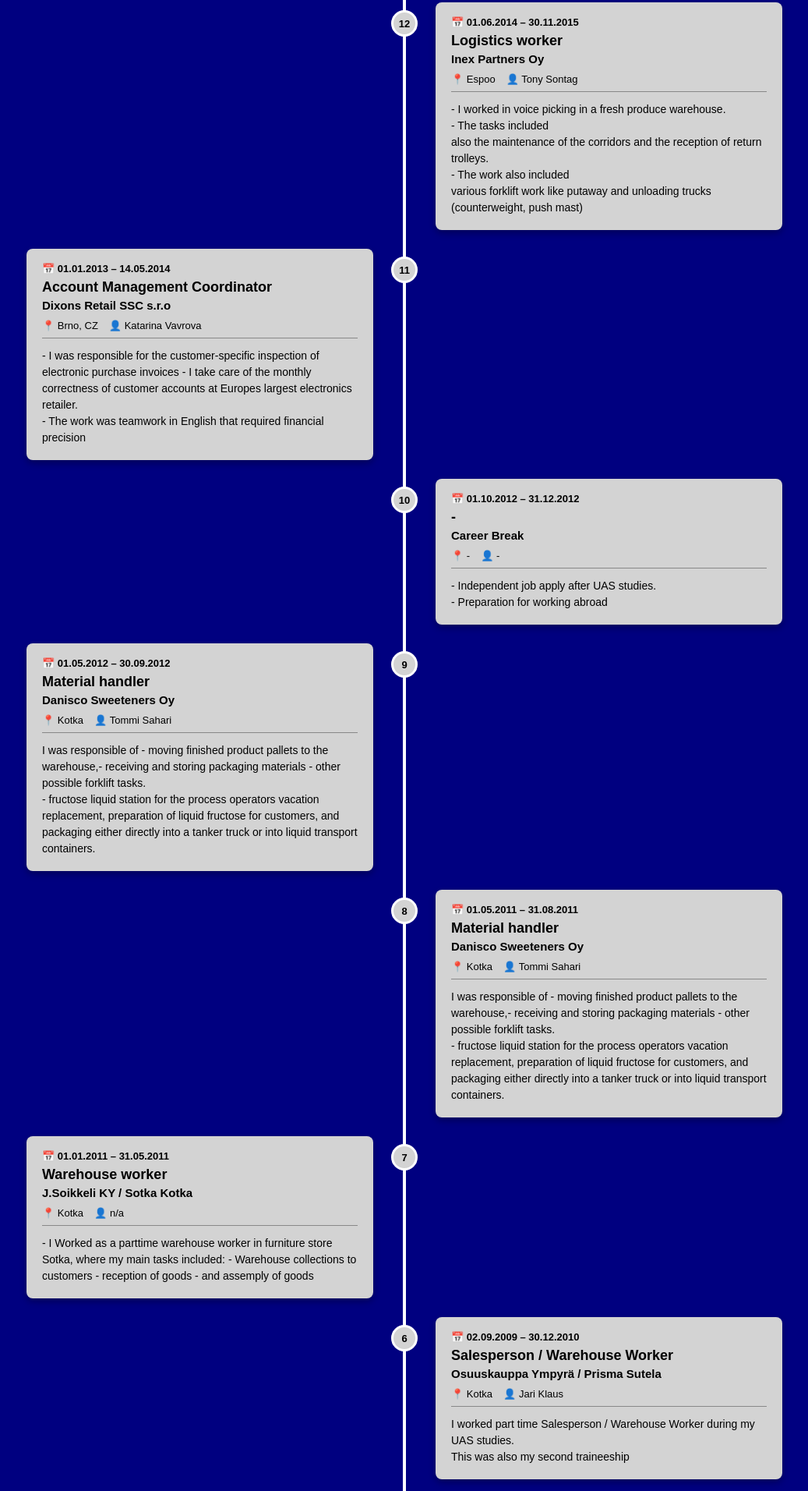
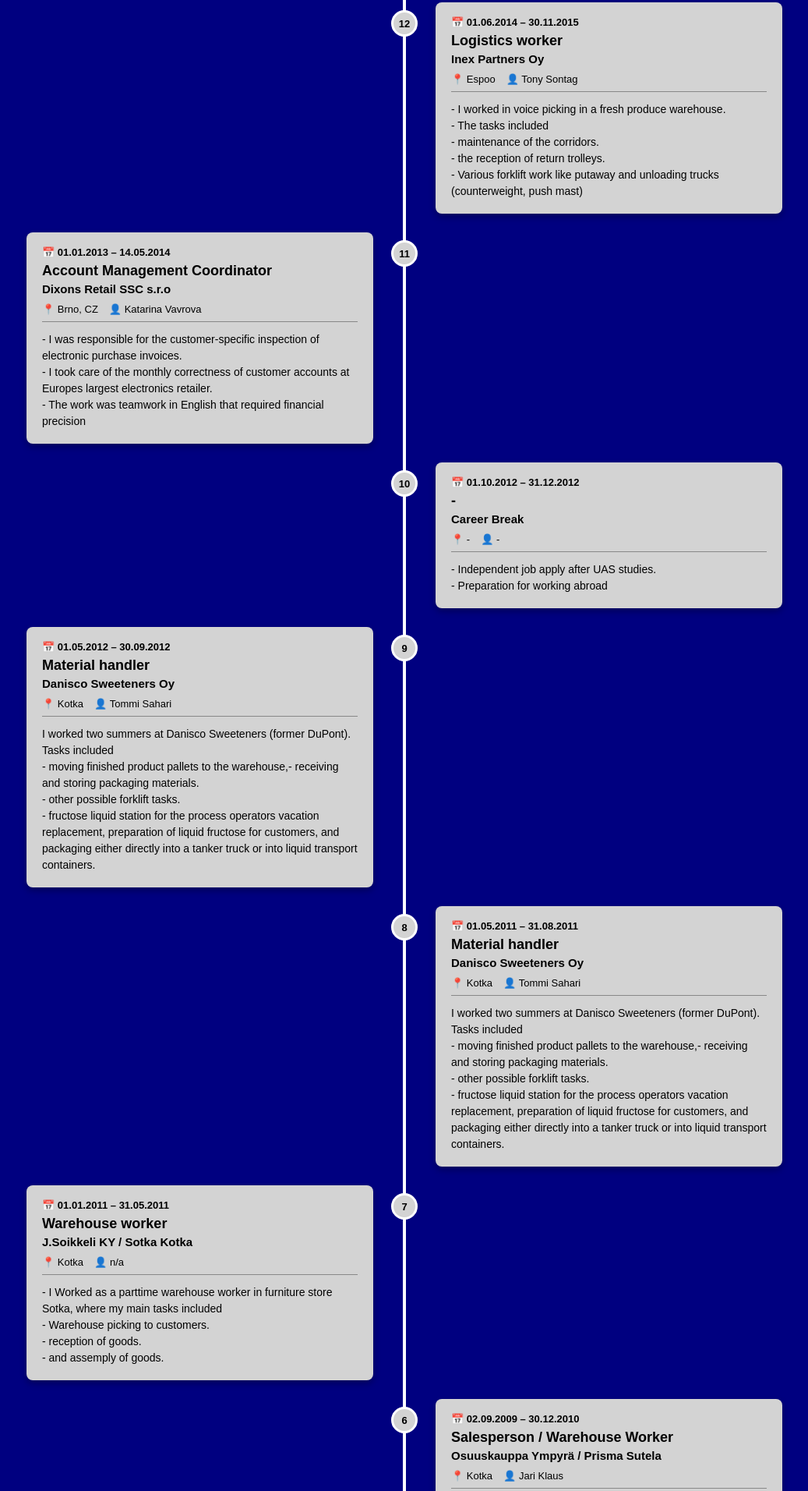
Before and after one commit to anttihumppi/anttihumppi.github.io, a plain HTML site: page index.html in a window 1280 px wide. Shown: the part 3052-4964 px from the top of the page at 78% size, without its empty margins (121-1158 px from the left). Drawn offline with Linux system fonts and the light colour scheme.

Commit message:
Automatic_update

```diff
--- a/index.html
+++ b/index.html
@@ -349,7 +349,7 @@
                     <span>📍 Espoo</span>
                     <span>👤 Tony Sontag</span>
                 </div>
-                <div class="timeline-desc">- I worked in voice picking in a fresh produce warehouse.<br>- The tasks included<br>also the maintenance of the corridors and the reception of return trolleys.<br>- The work also included<br>various forklift work like putaway and unloading trucks (counterweight, push mast)</div>
+                <div class="timeline-desc">- I worked in voice picking in a fresh produce warehouse.<br>- The tasks included<br>- maintenance of the corridors.<br>- the reception of return trolleys.<br>- Various forklift work like putaway and unloading trucks (counterweight, push mast)</div>
             </div>
         </div>
 
@@ -364,7 +364,7 @@
                     <span>📍 Brno, CZ</span>
                     <span>👤 Katarina Vavrova</span>
                 </div>
-                <div class="timeline-desc">- I was responsible for the customer-specific inspection of electronic purchase invoices   - I take care of the monthly correctness of customer accounts at Europes largest electronics retailer.<br>- The work was teamwork in English that required financial precision</div>
+                <div class="timeline-desc">- I was responsible for the customer-specific inspection of electronic purchase invoices.<br>- I took care of the monthly correctness of customer accounts at Europes largest electronics retailer.<br>- The work was teamwork in English that required financial precision</div>
             </div>
         </div>
 
@@ -394,7 +394,7 @@
                     <span>📍 Kotka</span>
                     <span>👤 Tommi Sahari</span>
                 </div>
-                <div class="timeline-desc">I was responsible of - moving finished product pallets to the warehouse,- receiving and storing packaging materials - other possible forklift tasks.<br>- fructose liquid station for the process operators vacation replacement, preparation of liquid fructose for customers, and packaging either directly into a tanker truck or into liquid transport containers.<br></div>
+                <div class="timeline-desc">I worked two summers at Danisco Sweeteners (former DuPont).<br>Tasks included<br>- moving finished product pallets to the warehouse,- receiving and storing packaging materials.<br>- other possible forklift tasks.<br>- fructose liquid station for the process operators vacation replacement, preparation of liquid fructose for customers, and packaging either directly into a tanker truck or into liquid transport containers.<br></div>
             </div>
         </div>
 
@@ -409,7 +409,7 @@
                     <span>📍 Kotka</span>
                     <span>👤 Tommi Sahari</span>
                 </div>
-                <div class="timeline-desc">I was responsible of - moving finished product pallets to the warehouse,- receiving and storing packaging materials - other possible forklift tasks.<br>- fructose liquid station for the process operators vacation replacement, preparation of liquid fructose for customers, and packaging either directly into a tanker truck or into liquid transport containers.<br></div>
+                <div class="timeline-desc">I worked two summers at Danisco Sweeteners (former DuPont).<br>Tasks included<br>- moving finished product pallets to the warehouse,- receiving and storing packaging materials.<br>- other possible forklift tasks.<br>- fructose liquid station for the process operators vacation replacement, preparation of liquid fructose for customers, and packaging either directly into a tanker truck or into liquid transport containers.<br></div>
             </div>
         </div>
 
@@ -424,7 +424,7 @@
                     <span>📍 Kotka</span>
                     <span>👤 n/a</span>
                 </div>
-                <div class="timeline-desc">- I Worked as a parttime warehouse worker in furniture store Sotka, where my main tasks included: - Warehouse collections to customers  - reception of goods - and assemply of goods</div>
+                <div class="timeline-desc">- I Worked as a parttime warehouse worker in furniture store Sotka, where my main tasks included<br>- Warehouse picking to customers.<br>- reception of goods.<br>- and assemply of goods.<br></div>
             </div>
         </div>
 
@@ -469,7 +469,7 @@
                     <span>📍 Mänttä</span>
                     <span>👤 Jyrki Vessari</span>
                 </div>
-                <div class="timeline-desc">After my military service, I worked at Javasko Oy.<br>Work was temporary job until the end of the year.<br>Work included<br>- Packing of finished products - Isolating of bearing shields - Assembling items for products FAT-tests</div>
+                <div class="timeline-desc">After my military service, I worked at Javasko Oy.<br>Work was temporary job until the end of the year.<br>Work included<br>- Packing of finished products.<br>- Isolating of bearing shields.<br>- Assembling items for products FAT-tests.<br></div>
             </div>
         </div>
 
@@ -499,7 +499,7 @@
                     <span>📍 Mänttä</span>
                     <span>👤 Petra Häkkinen</span>
                 </div>
-                <div class="timeline-desc">I worked part-time during my high school as a salesperson.<br>Job included<br>cashier tasks, customer service and putaway for goods</div>
+                <div class="timeline-desc">I worked part-time during my high school as a salesperson.<br>Job included<br>-cashier tasks.<br>- customer service and  - putaway for goods</div>
             </div>
         </div>
 
@@ -514,7 +514,7 @@
                     <span>📍 Mänttä</span>
                     <span>👤 Jussi Karhumäki</span>
                 </div>
-                <div class="timeline-desc">I worked once in a week as a personal assistant for intellectually disabled person.<br>Job was part-time job during High School.<br>Task included<br>- teaching swimming with assistant - helping a person to get dressed on time - being supportive, sensitive and respective - being a &quot;buddy&quot; for a great person</div>
+                <div class="timeline-desc">I worked once in a week as a personal assistant for intellectually disabled person.<br>Job was part-time job during High School.<br>Task included<br>- teaching swimming with assistant.<br>- helping a person to get dressed on time.<br>- being supportive, sensitive and respective.<br>- being a &quot;buddy&quot; for a great person.<br></div>
             </div>
         </div>
 
```
